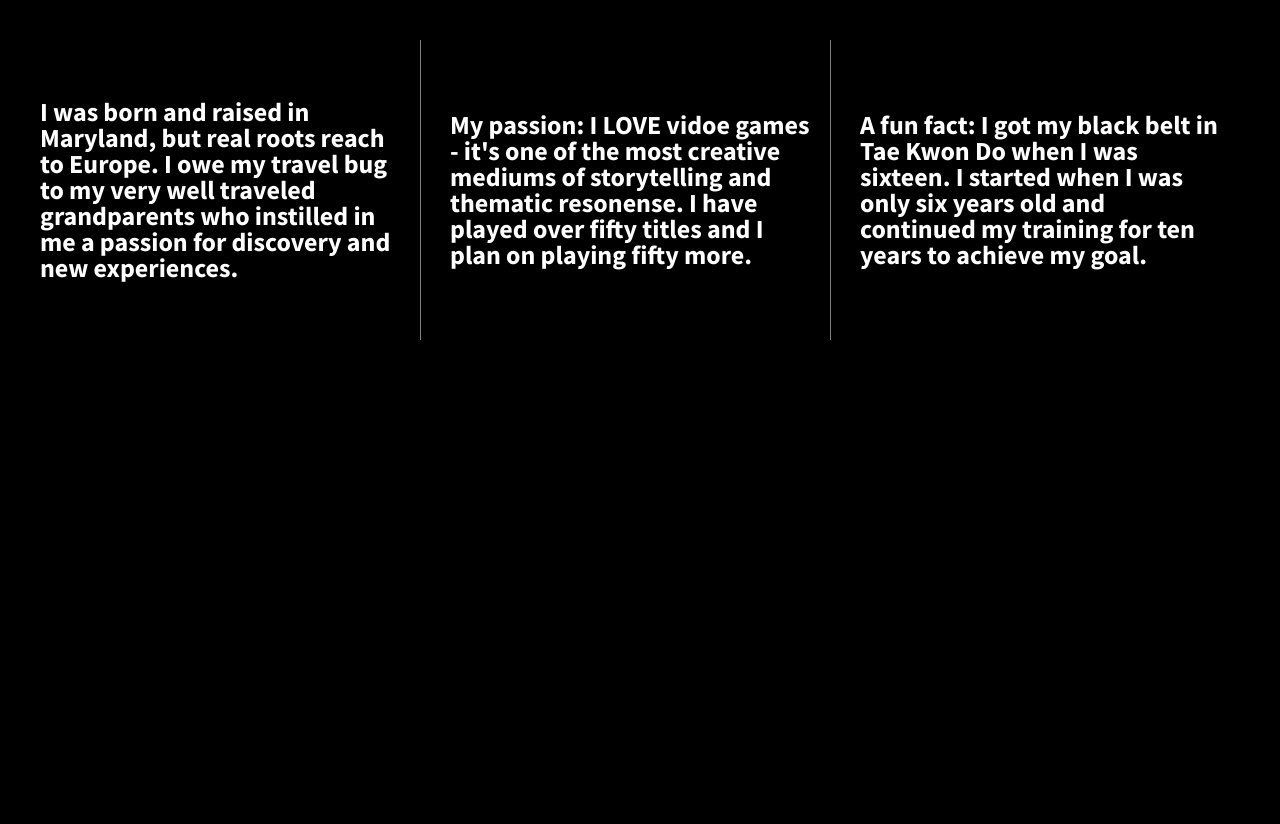
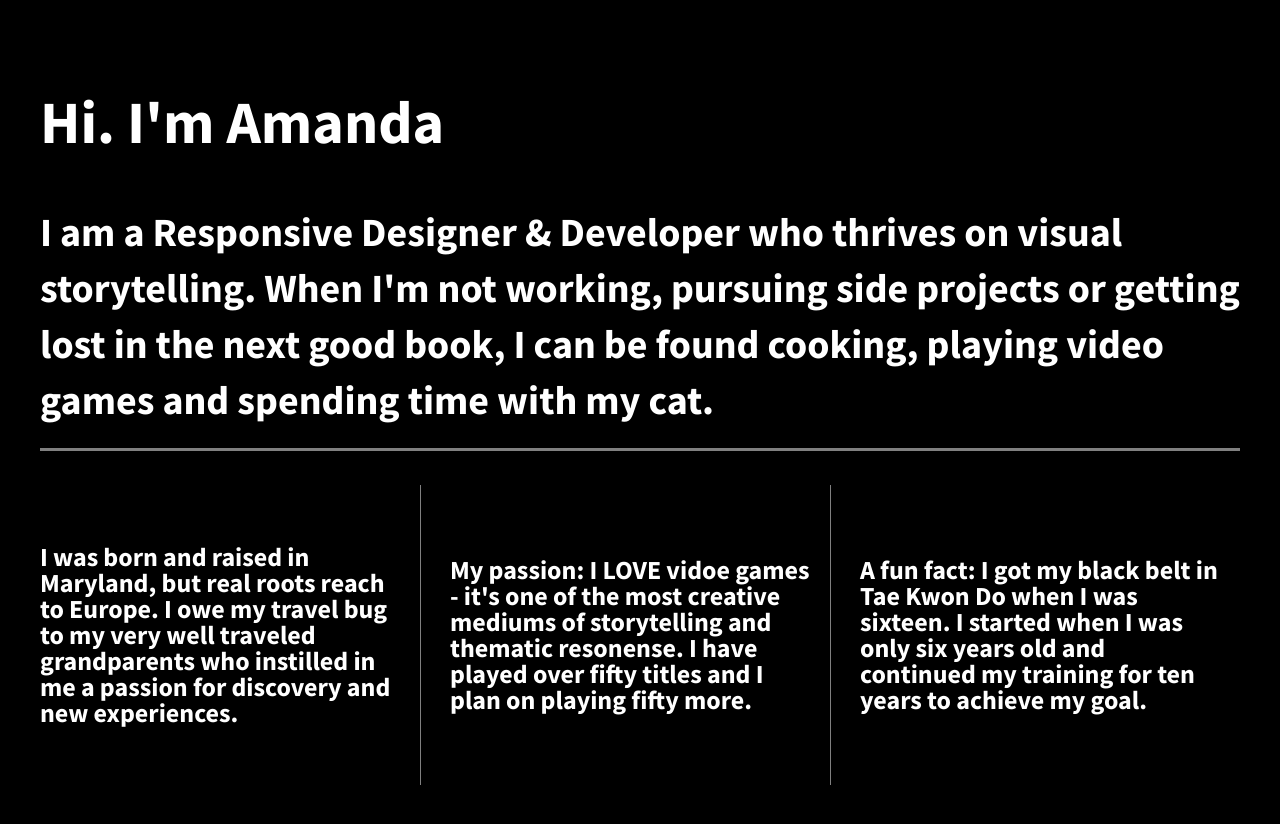
Before and after one commit to Amanda-Libby/07.01-206-divs-flexbox-starter-2, a plain HTML site: page index.html in a window 1280 px wide. Drawn offline with nearby package versions, Linux system fonts and the light colour scheme.

Commit message:
added h1 and h2

```diff
--- a/css/main.css
+++ b/css/main.css
@@ -106,6 +106,18 @@ body {
   padding: 2em;
   font-size: 1.25em;
   height: 100%;
+}
+
+h1 {
+    font-size: 3em;
+    color: white;
+}
+
+h2 {
+    font-size: 2em;
+    color: white;
+    border-bottom: solid 3px gray;
+    padding-bottom: 20px;
 }
 
 .wrapper {
--- a/index.html
+++ b/index.html
@@ -20,6 +20,8 @@
         <!--[if lt IE 8]>
             <p class="browserupgrade">You are using an <strong>outdated</strong> browser. Please <a href="http://browsehappy.com/">upgrade your browser</a> to improve your experience.</p>
         <![endif]-->
+        <h1>Hi.  I'm Amanda</h1>
+        <h2>I am a Responsive Designer & Developer who thrives on visual storytelling.  When I'm not working, pursuing side projects or getting lost in the next good book, I can be found cooking, playing video games and spending time with my cat.</h2>
 
         <section class="wrapper">
             <div class="div-1">
```
